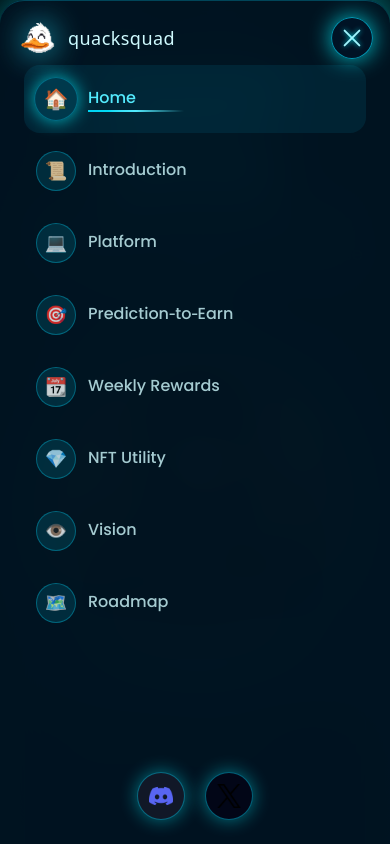
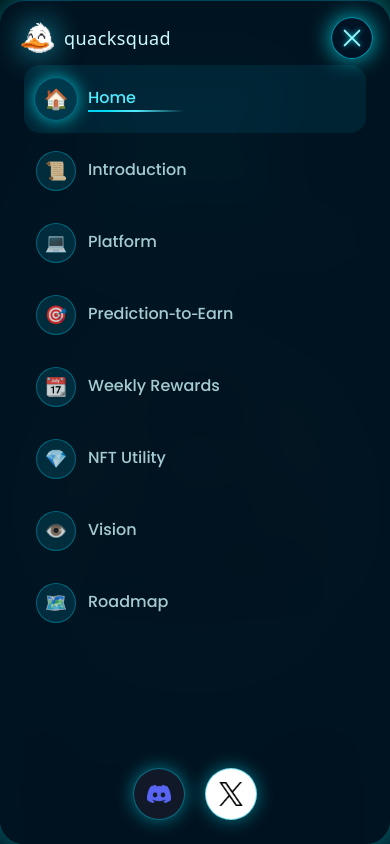
Before and after one commit to 160122729046aamir/Quacksquads, a React (Vite) app: page / in a window 390 px wide. Both pictures are taken after a click on the button 352 px from the left and 38 px from the top of the page. Shown: the top 844 px of the page. Built offline with nearby package versions, Linux system fonts and the light colour scheme.

Commit message:
Added Some Changes

```diff
--- a/src/components/Navigation.jsx
+++ b/src/components/Navigation.jsx
@@ -120,7 +120,7 @@ const Navigation = () => {
             <div
                 className={`
                     md:hidden fixed top-4 left-4 z-50
-                    flex items-center !gap-2
+                    flex items-center !gap-1
                     mobile-brand
                 `}
             >
@@ -223,7 +223,7 @@ const Navigation = () => {
                         bg-[#001321]/95
                         border-t border-cyan-500/30
                         shadow-[0_0_40px_rgba(0,245,255,0.5)]
-                        rounded-t-3xl
+                        rounded-3xl
                         transform transition-transform duration-400 ease-out
                         flex flex-col
                         !px-6 !pt-16 !pb-6
@@ -312,7 +312,7 @@ const Navigation = () => {
                     </div>
 
                     {/* Socials centered at bottom using image icons */}
-                    <div className="!mt-6">
+                    <div className="!mt-3">
                         <div className="flex items-center justify-center !gap-5">
                             {/* Discord */}
                             <a
@@ -321,7 +321,7 @@ const Navigation = () => {
                                 rel="noreferrer"
                                 className={`
                                     relative flex items-center justify-center
-                                    w-12 h-12 rounded-full
+                                    w-13 h-13 rounded-full
                                     bg-[#111827] border border-cyan-500/50
                                     shadow-[0_0_18px_rgba(0,245,255,0.45)]
                                     transition-all duration-300
@@ -343,8 +343,8 @@ const Navigation = () => {
                                 rel="noreferrer"
                                 className={`
                                     relative flex items-center justify-center
-                                    w-12 h-12 rounded-full
-                                    bg-[#020617] border border-cyan-500/50
+                                    w-13 h-13 rounded-full
+                                    bg-white border border-cyan-500/50
                                     shadow-[0_0_18px_rgba(0,245,255,0.45)]
                                     transition-all duration-300
                                     hover:scale-110 hover:border-cyan-200 hover:shadow-[0_0_26px_rgba(0,245,255,0.8)]
```
